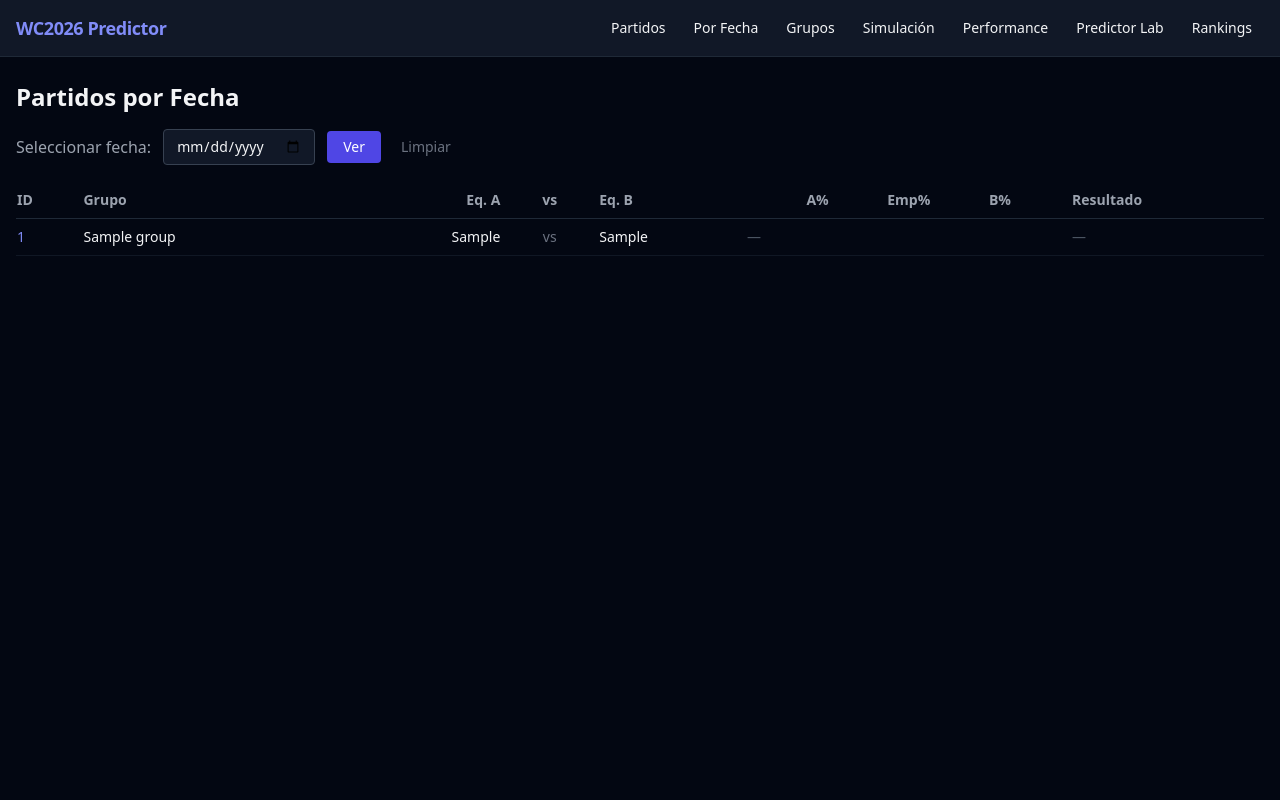
After one commit to JuanRoccia/WC2026, a FastAPI app: template src/web/templates/fixtures_by_date.html in a window 1280 px wide. The commit adds this page. Run offline with FastAPI, Linux system fonts and the light colour scheme; the template is opened without the code that fills it: most values are stand-ins (such as "Sample title", 1, 10 or a date in 2020); parts of the project's set-up code (start-up, migrations or seed data) failed here and were passed over; some libraries are stand-ins or nearby versions.

Commit message:
feat: daily predictions (#19) - kickoff dates, /fixtures/by-date, UI date picker

```diff
--- a/src/web/templates/base.html
+++ b/src/web/templates/base.html
@@ -16,6 +16,7 @@
         <a href="/ui/" class="text-lg font-bold text-fifa-400 tracking-tight">WC2026 Predictor</a>
         <div class="flex gap-1 text-sm overflow-x-auto">
           <a href="/ui/fixtures" class="px-3 py-1.5 rounded hover:bg-gray-800 whitespace-nowrap{% if active == 'fixtures' %} bg-gray-800 text-fifa-300{% endif %}">Partidos</a>
+          <a href="/ui/fixtures/by-date" class="px-3 py-1.5 rounded hover:bg-gray-800 whitespace-nowrap{% if active == 'bydate' %} bg-gray-800 text-fifa-300{% endif %}">Por Fecha</a>
           <a href="/ui/groups" class="px-3 py-1.5 rounded hover:bg-gray-800 whitespace-nowrap{% if active == 'groups' %} bg-gray-800 text-fifa-300{% endif %}">Grupos</a>
           <a href="/ui/simulation" class="px-3 py-1.5 rounded hover:bg-gray-800 whitespace-nowrap{% if active == 'simulation' %} bg-gray-800 text-fifa-300{% endif %}">Simulación</a>
           <a href="/ui/performance" class="px-3 py-1.5 rounded hover:bg-gray-800 whitespace-nowrap{% if active == 'performance' %} bg-gray-800 text-fifa-300{% endif %}">Performance</a>
--- /dev/null
+++ b/src/web/templates/fixtures_by_date.html
@@ -0,0 +1,74 @@
+{% extends "base.html" %}
+{% block title %}Partidos por Fecha{% endblock %}
+{% block content %}
+<h2 class="text-2xl font-bold mb-4">Partidos por Fecha</h2>
+
+<div class="mb-6">
+  <form method="get" class="flex items-center gap-3">
+    <label for="date" class="text-gray-400">Seleccionar fecha:</label>
+    <input type="date" id="date" name="date" value="{{ selected_date or '' }}"
+           class="bg-gray-900 border border-gray-700 rounded px-3 py-1.5 text-sm text-gray-100 focus:outline-none focus:border-fifa-500">
+    <button type="submit" class="bg-fifa-600 hover:bg-fifa-700 text-white text-sm px-4 py-1.5 rounded transition-colors">Ver</button>
+    {% if selected_date %}
+    <a href="/ui/fixtures/by-date" class="text-gray-500 hover:text-gray-300 text-sm ml-2">Limpiar</a>
+    {% endif %}
+  </form>
+</div>
+
+{% if fixtures %}
+<div class="overflow-x-auto">
+  <table class="w-full text-sm">
+    <thead>
+      <tr class="text-left text-gray-400 border-b border-gray-800">
+        <th class="pb-2 pr-2">ID</th>
+        <th class="pb-2 pr-2">Grupo</th>
+        <th class="pb-2 pr-2 text-right">Eq. A</th>
+        <th class="pb-2 px-2 text-center">vs</th>
+        <th class="pb-2 pl-2">Eq. B</th>
+        <th class="pb-2 pl-2 text-right">A%</th>
+        <th class="pb-2 px-2 text-center">Emp%</th>
+        <th class="pb-2 pr-2 text-left">B%</th>
+        <th class="pb-2">Resultado</th>
+      </tr>
+    </thead>
+    <tbody>
+      {% for f in fixtures %}
+      <tr class="border-b border-gray-800/50 hover:bg-gray-900/50">
+        <td class="py-2 pr-2 text-gray-500">
+          <a href="/ui/fixtures/{{ f.id }}" class="text-fifa-400 hover:underline">{{ f.id }}</a>
+        </td>
+        <td class="py-2 pr-2">{{ f.group }}</td>
+        <td class="py-2 pr-2 text-right font-medium">{{ f.home_team }}</td>
+        <td class="py-2 px-2 text-center text-gray-500">vs</td>
+        <td class="py-2 pl-2 font-medium">{{ f.away_team }}</td>
+        {% if f.prediction %}
+        <td class="py-2 pl-2 text-right">
+          <span class="inline-block w-16 text-right font-mono {% if f.prediction.home_win > f.prediction.away_win and f.prediction.home_win > f.prediction.draw %}text-green-400{% endif %}">{{ "%.1f"|format(f.prediction.home_win) }}%</span>
+        </td>
+        <td class="py-2 px-2 text-center">
+          <span class="font-mono {% if f.prediction.draw > f.prediction.home_win and f.prediction.draw >= f.prediction.away_win %}text-yellow-400{% endif %}">{{ "%.1f"|format(f.prediction.draw) }}%</span>
+        </td>
+        <td class="py-2 pr-2">
+          <span class="font-mono {% if f.prediction.away_win > f.prediction.home_win and f.prediction.away_win > f.prediction.draw %}text-blue-400{% endif %}">{{ "%.1f"|format(f.prediction.away_win) }}%</span>
+        </td>
+        {% else %}
+        <td colspan="3" class="py-2 text-gray-600">—</td>
+        {% endif %}
+        <td class="py-2">
+          {% if f.is_played and f.result %}
+          <span class="text-green-400 font-bold">{{ f.result.home_goals }}-{{ f.result.away_goals }}</span>
+          {% else %}
+          <span class="text-gray-600">—</span>
+          {% endif %}
+        </td>
+      </tr>
+      {% endfor %}
+    </tbody>
+  </table>
+</div>
+{% elif selected_date %}
+<p class="text-gray-500">No hay partidos programados para esta fecha.</p>
+{% else %}
+<p class="text-gray-500">Selecciona una fecha para ver los partidos del día.</p>
+{% endif %}
+{% endblock %}
--- a/workflow-harness/feature_list.json
+++ b/workflow-harness/feature_list.json
@@ -308,7 +308,8 @@
         "Vista /ui/fixtures/by-date con selector de fecha y tabla de resultados",
         "Los partidos ya jugados muestran el resultado real, los futuros la predicción"
       ],
-      "status": "pending"
+      "status": "done",
+      "notes": "Schedule de 12 grupos (Jun 11-27) en loader.py con _GROUP_MATCHDAY_DATES + _matchday(). Todos los 72 fixtures tienen kickoff datetime. JSON endpoint /fixtures/by-date y UI en /ui/fixtures/by-date con date picker y tabla. Nav link 'Por Fecha' en base.html. 11 tests nuevos."
     },
     {
       "id": 20,
```
Also changed, not shown: src/data/loader.py (+39 -11 lines), src/web/routes.py (+77 -0 lines), tests/test_api.py (+53 -0 lines).
